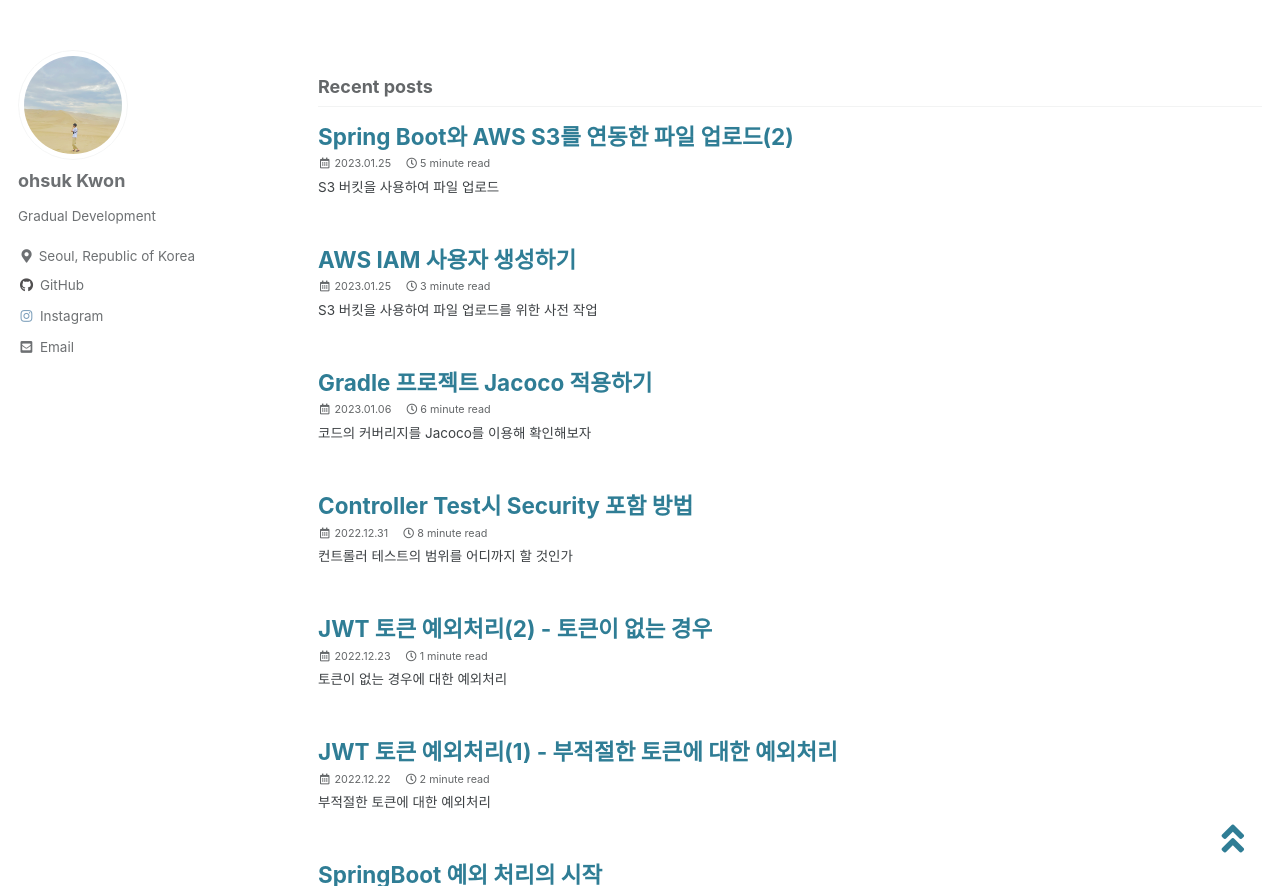
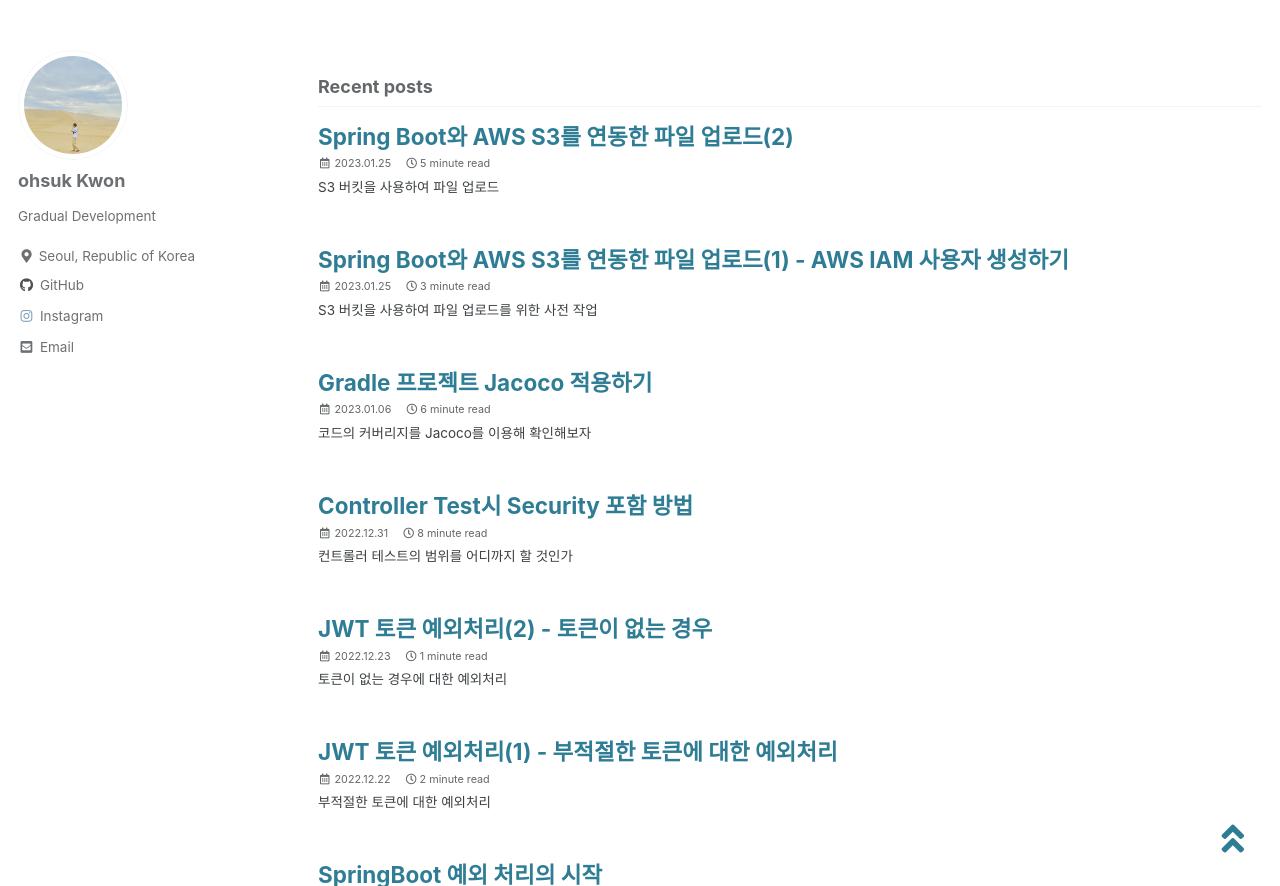
Before and after one commit to percyfrank/percyfrank.github.io, a Jekyll site: the page built from index.html, in a window 1280 px wide and 900 px high, scrolled down 318 px, cut to the strip 14-900 px from the top of the window. Built offline with Jekyll 4.4.1, drawn with Linux system fonts in a browser that asks for light colours; cached includes are drawn as plain includes; the list of posts is cut into pages by our own code.

Commit message:
dosc : AWS IAM 사용자 생성 게시물 제목 변경

```diff
--- a/_posts/springboot/2023-01-25-S301.md
+++ b/_posts/springboot/2023-01-25-S301.md
@@ -1,5 +1,5 @@
 ---
-title:  "AWS IAM 사용자 생성하기"
+title:  "Spring Boot와 AWS S3를 연동한 파일 업로드(1) - AWS IAM 사용자 생성하기"
 excerpt: "S3 버킷을 사용하여 파일 업로드를 위한 사전 작업"
 
 categories:
```
